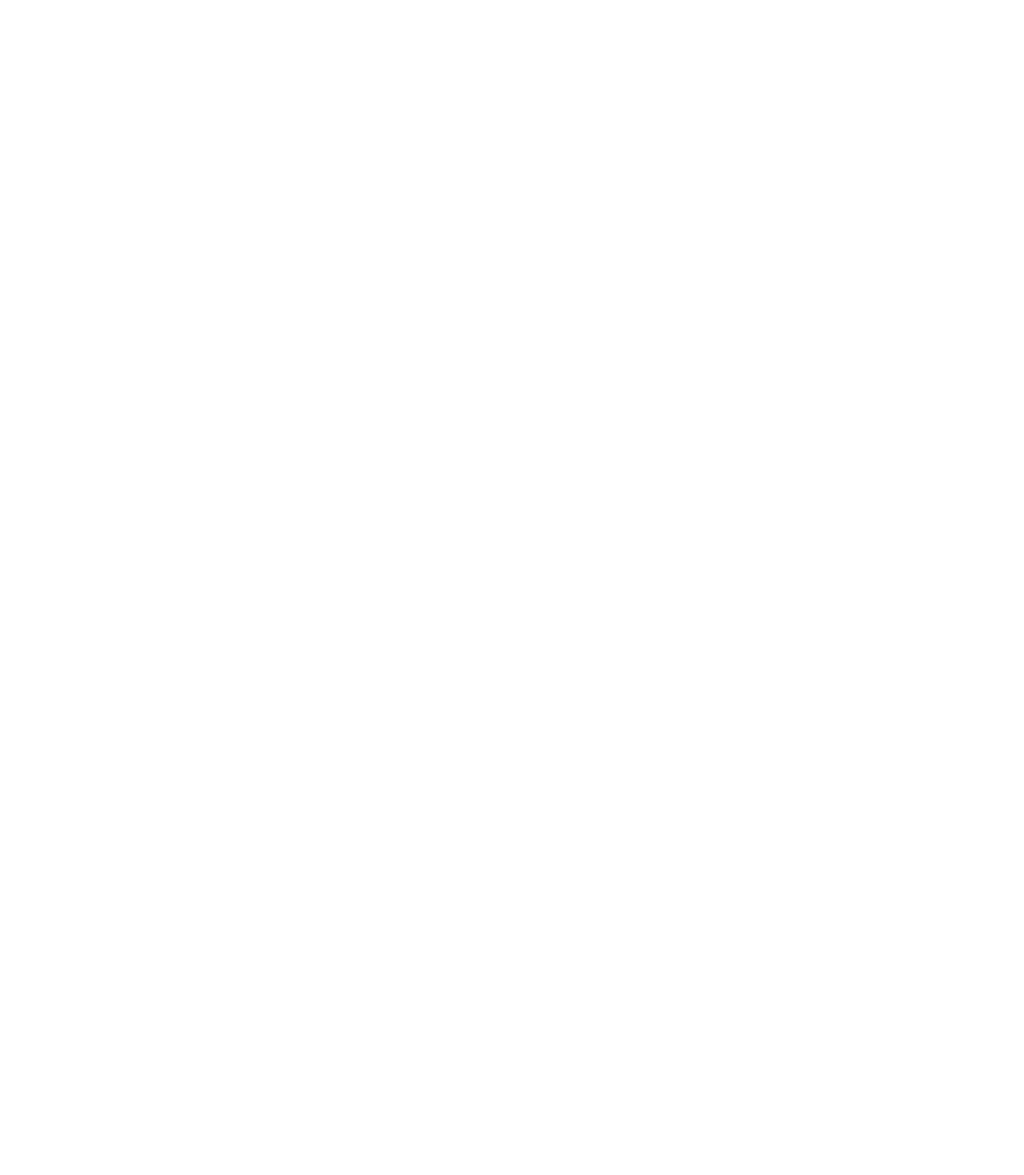
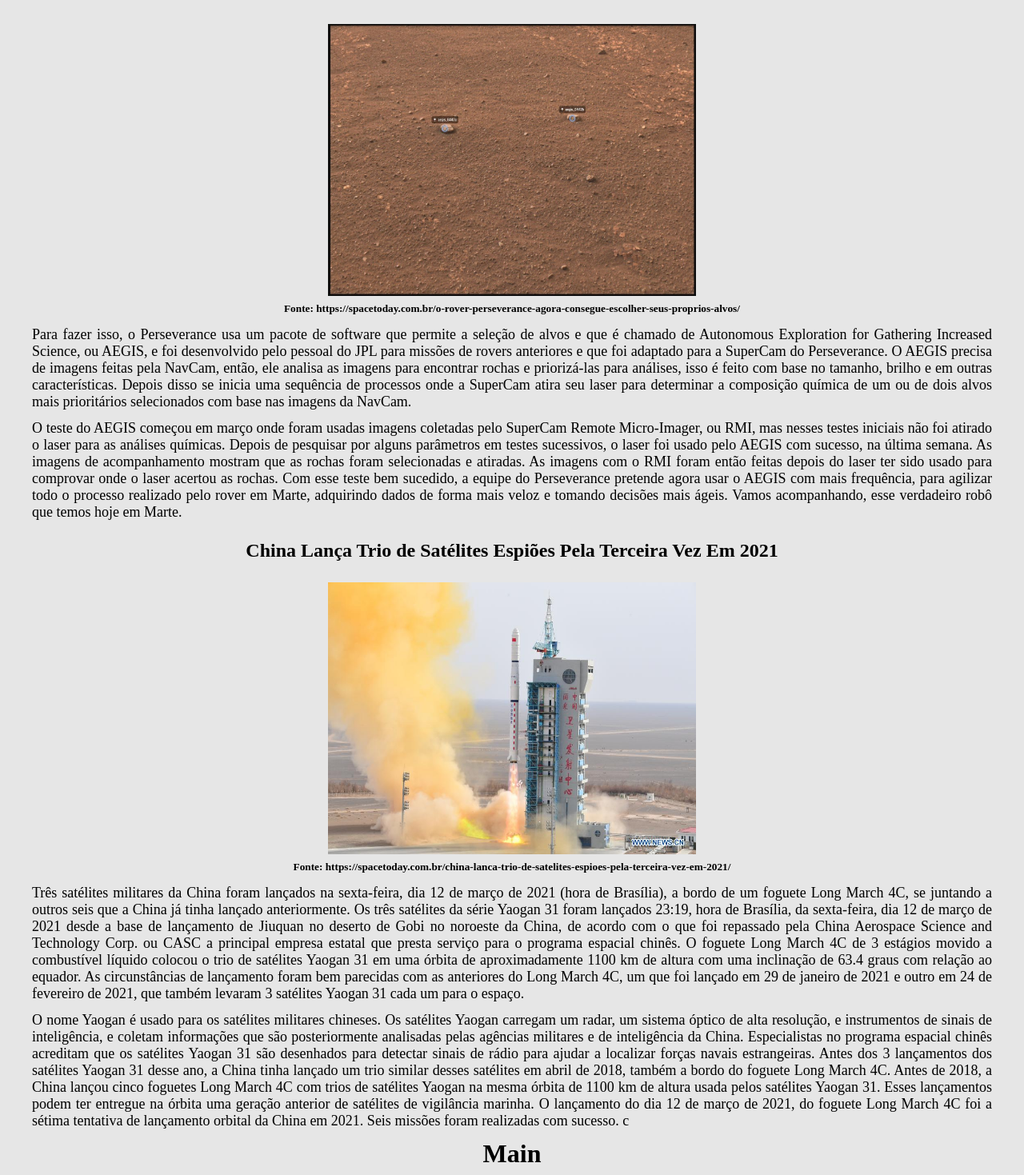
Before and after one commit to matheus1994santos/Resumo-Espacial, a React (Create React App) app: page / in a window 1280 px wide. Shown: the part 1489-2958 px from the top of the page at 80% size. Before the commit the page ends 1472 px from the top, so only its background shows below. Built offline with nearby package versions, Linux system fonts and the light colour scheme.

Commit message:
V0.0 Incluido artigos

```diff
--- a/src/components/Main/Main.js
+++ b/src/components/Main/Main.js
@@ -1,6 +1,8 @@
 import React from 'react'
 import styles from './Main.module.css';
 import CrewNews from '../../images/00.main/CrewNews.jpg'
+import Perseverance from '../../images/00.main/Perseverance.jpg'
+import China from '../../images/00.main/China.jpg'
 
 const Main = () => {
   return (
@@ -18,7 +20,6 @@ const Main = () => {
             <i> Créditos: NASA</i>
             </h5>
           </div>
-
         <article>
           <p>A acreditação da mídia está agora aberta para o lançamento da quinta
              espaçonave SpaceX Dragon e do foguete Falcon 9 que levarão astronautas
@@ -39,6 +40,74 @@ const Main = () => {
           </p>
         </article>
       </section>
+
+      <section className={styles.sec1}>
+          <h2>O Rover Perseverance Agora Consegue Escolher Seus Próprios Alvos</h2>
+          <div>
+            <img src={Perseverance}/>
+            <h5>
+              <b>Fonte: </b>
+              <a>https://spacetoday.com.br/o-rover-perseverance-agora-consegue-escolher-seus-proprios-alvos/</a>
+            </h5>
+          </div>
+        <article>
+          <p>Para fazer isso, o Perseverance usa um pacote de software que permite a
+            seleção de alvos e que é chamado de Autonomous Exploration for Gathering
+            Increased Science, ou AEGIS, e foi desenvolvido pelo pessoal do JPL para
+           missões de rovers anteriores e que foi adaptado para a SuperCam do Perseverance. O AEGIS precisa de imagens feitas pela NavCam, então, ele
+           analisa as imagens para encontrar rochas e priorizá-las para análises, isso
+          é feito com base no tamanho, brilho e em outras características. Depois disso
+           se inicia uma sequência de processos onde a SuperCam atira seu laser para
+           determinar a composição química de um ou de dois alvos mais prioritários
+           selecionados com base nas imagens da NavCam.
+
+            </p>
+          <p>
+            O teste do AEGIS começou em março onde foram usadas imagens coletadas pelo SuperCam
+            Remote Micro-Imager, ou RMI, mas nesses testes iniciais não foi atirado o laser para as
+            análises químicas. Depois de pesquisar por alguns parâmetros em testes sucessivos, o
+            laser foi usado pelo AEGIS com sucesso, na última semana. As imagens de acompanhamento
+            mostram que as rochas foram selecionadas e atiradas. As imagens com o RMI foram então
+            feitas depois do laser ter sido usado para comprovar onde o laser acertou as rochas.
+            Com esse teste bem sucedido, a equipe do Perseverance pretende agora usar o AEGIS com
+            mais frequência, para agilizar todo o processo realizado pelo rover em Marte,
+            adquirindo dados de forma mais veloz e tomando decisões mais ágeis. Vamos
+              acompanhando, esse verdadeiro robô que temos hoje em Marte.
+
+          </p>
+        </article>
+      </section>
+
+      <section className={styles.sec1}>
+          <h2>China Lança Trio de Satélites Espiões Pela Terceira Vez Em 2021</h2>
+          <div>
+            <img src={China}/>
+            <h5>
+              <b>Fonte: </b>
+              <a>https://spacetoday.com.br/china-lanca-trio-de-satelites-espioes-pela-terceira-vez-em-2021/</a>
+            </h5>
+          </div>
+        <article>
+          <p>Três satélites militares da China foram lançados na sexta-feira, dia 12 de março de 2021 (hora de Brasília), a bordo de um foguete Long March 4C, se juntando a outros seis que a China já tinha lançado anteriormente.
+
+Os três satélites da série Yaogan 31 foram lançados 23:19, hora de Brasília, da sexta-feira, dia 12 de março de 2021 desde a base de lançamento de Jiuquan no deserto de Gobi no noroeste da China, de acordo com o que foi repassado pela China Aerospace Science and Technology Corp. ou CASC a principal empresa estatal que presta serviço para o programa espacial chinês.
+
+O foguete Long March 4C de 3 estágios movido a combustível líquido colocou o trio de satélites Yaogan 31 em uma órbita de aproximadamente 1100 km de altura com uma inclinação de 63.4 graus com relação ao equador. As circunstâncias de lançamento foram bem parecidas com as anteriores do Long March 4C, um que foi lançado em 29 de janeiro de 2021 e outro em 24 de fevereiro de 2021, que também levaram 3 satélites Yaogan 31 cada um para o espaço.
+
+            </p>
+          <p>
+          O nome Yaogan é usado para os satélites militares chineses. Os satélites Yaogan carregam um radar, um sistema óptico de alta resolução, e instrumentos de sinais de inteligência, e coletam informações que são posteriormente analisadas pelas agências militares e de inteligência da China.
+
+Especialistas no programa espacial chinês acreditam que os satélites Yaogan 31 são desenhados para detectar sinais de rádio para ajudar a localizar forças navais estrangeiras. Antes dos 3 lançamentos dos satélites Yaogan 31 desse ano, a China tinha lançado um trio similar desses satélites em abril de 2018, também a bordo do foguete Long March 4C.
+
+Antes de 2018, a China lançou cinco foguetes Long March 4C com trios de satélites Yaogan na mesma órbita de 1100 km de altura usada pelos satélites Yaogan 31. Esses lançamentos podem ter entregue na órbita uma geração anterior de satélites de vigilância marinha.
+
+O lançamento do dia 12 de março de 2021, do foguete Long March 4C foi a sétima tentativa de lançamento orbital da China em 2021. Seis missões foram realizadas com sucesso.
+c
+
+          </p>
+        </article>
+      </section>
       <h1>Main</h1>
     </main>
   )
--- a/src/components/Main/Main.module.css
+++ b/src/components/Main/Main.module.css
@@ -11,6 +11,10 @@ main > section.sec1{
     display: flex;
     flex-direction: column;
     align-items: center;
+}
+
+main > section.sec1{
+
 }
 
 main > section.sec1 > h2{
```
Also changed, not shown: src/images/00.main/China.jpg (added), src/images/00.main/Perseverance.jpg (added). Lines whose indentation alone changed are shown as unchanged.
